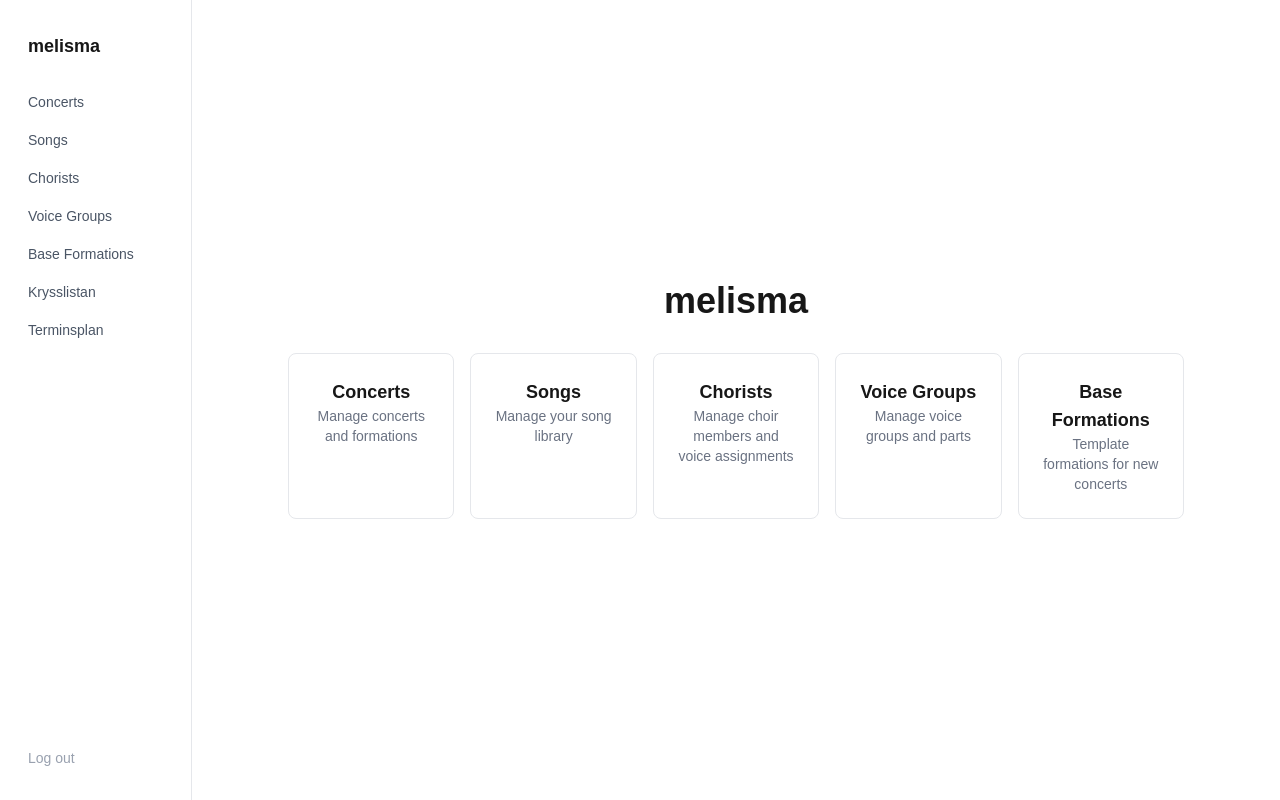
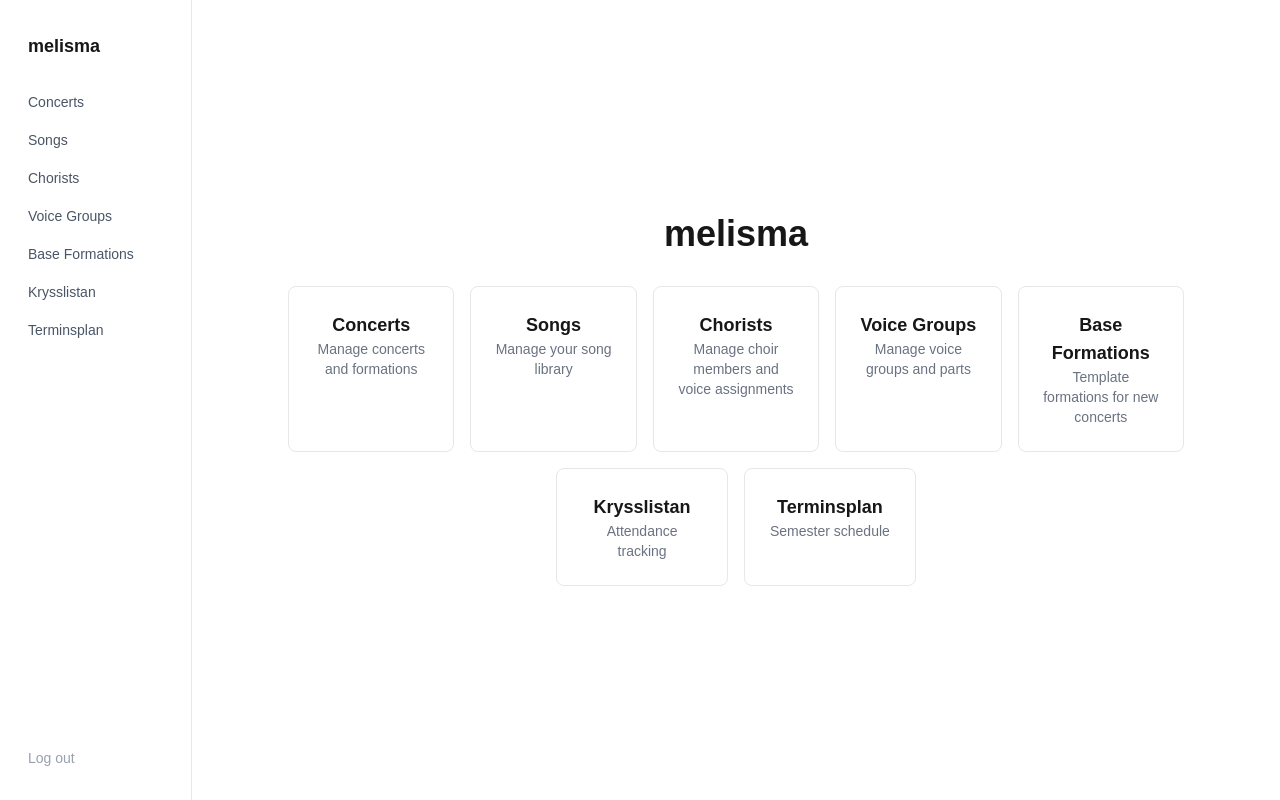
Before and after one commit to nanawally/choir-web, a Next.js app: page / in a window 1280 px wide. Built offline with nearby package versions, Linux system fonts and the light colour scheme; no server answers; sample sign-in values are in the browser's storage.

Commit message:
Add Krysslistan and Term Plan to home page

```diff
--- a/app/page.tsx
+++ b/app/page.tsx
@@ -67,6 +67,26 @@ export default function Home() {
             </p>
           </Link>
         </div>
+        <div className="flex flex-col mt-4 md:flex-row gap-4">
+          <Link
+            href="/krysslistan"
+            className="border border-gray-200 rounded-lg p-6 hover:bg-gray-50 flex-1 text-center"
+          >
+            <h2 className="text-lg font-semibold">Krysslistan</h2>
+            <p className="text-sm text-gray-500">
+              Attendance tracking
+            </p>
+          </Link>
+          <Link
+            href="/term-plan"
+            className="border border-gray-200 rounded-lg p-6 hover:bg-gray-50 flex-1 text-center"
+          >
+            <h2 className="text-lg font-semibold">Terminsplan</h2>
+            <p className="text-sm text-gray-500">
+              Semester schedule
+            </p>
+          </Link>
+        </div>
       </main>
     </div>
   );
```
